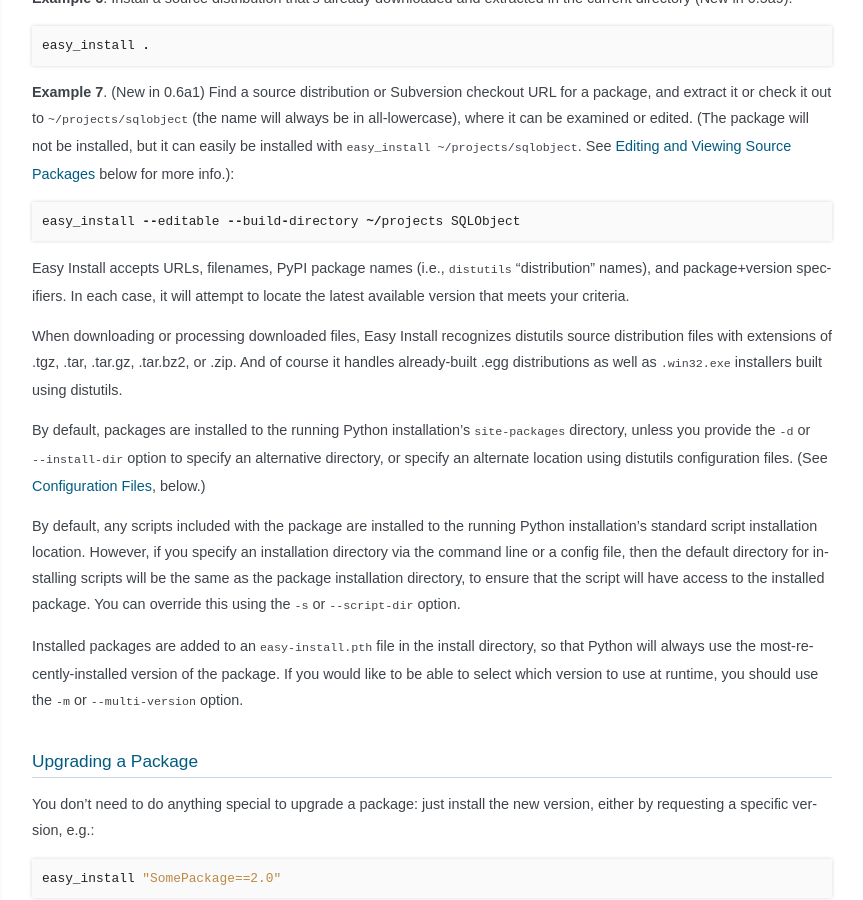
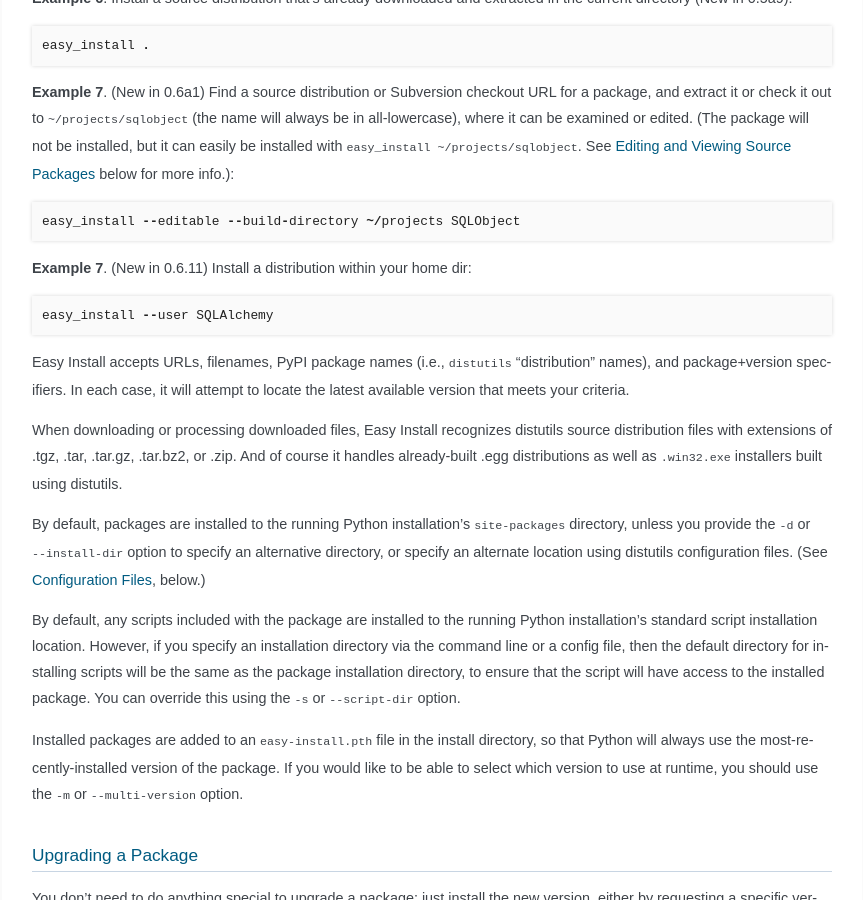
Before and after one commit to Distrotech/setuptools, a Sphinx documentation site: the page built from docs/easy_install.txt, in a window 1280 px wide and 900 px high, scrolled down 3136 px. Shown: the whole window, without its empty margins (298-1161 px from the left). Built offline with Sphinx 7.4.7, drawn with Linux system fonts in a browser that asks for light colours; some of the changed text lies outside the part shown.

Commit message:
document the --user cli flag

```diff
--- a/CHANGES.txt
+++ b/CHANGES.txt
@@ -13,6 +13,8 @@ CHANGES
 * Issue 121: Fixed --help install command trying to actually install.
 * Issue 112: Added an os.makedirs so that Tarek's solution will work.
 * Issue 133: Added --no-find-links to easy_install
+* Added easy_install --user
+* Issue 100: Fixed develop --user not taking '.' in PYTHONPATH into account
 
 ------
 0.6.10
--- a/docs/easy_install.txt
+++ b/docs/easy_install.txt
@@ -144,6 +144,10 @@ and Viewing Source Packages`_ below for more info.)::
 
     easy_install --editable --build-directory ~/projects SQLObject
 
+**Example 7**. (New in 0.6.11) Install a distribution within your home dir::
+
+    easy_install --user SQLAlchemy
+
 Easy Install accepts URLs, filenames, PyPI package names (i.e., ``distutils``
 "distribution" names), and package+version specifiers.  In each case, it will
 attempt to locate the latest available version that meets your criteria.
@@ -715,6 +719,10 @@ Command-Line Options
     Don't install scripts.  This is useful if you need to install multiple
     versions of a package, but do not want to reset the version that will be
     run by scripts that are already installed.
+
+``--user`` (New in 0.6.11)
+    Use the the user-site-packages as specified in :pep:`370`
+    instead of the global site-packages.
 
 ``--always-copy, -a``   (New in 0.5a4)
     Copy all needed distributions to the installation directory, even if they
```
